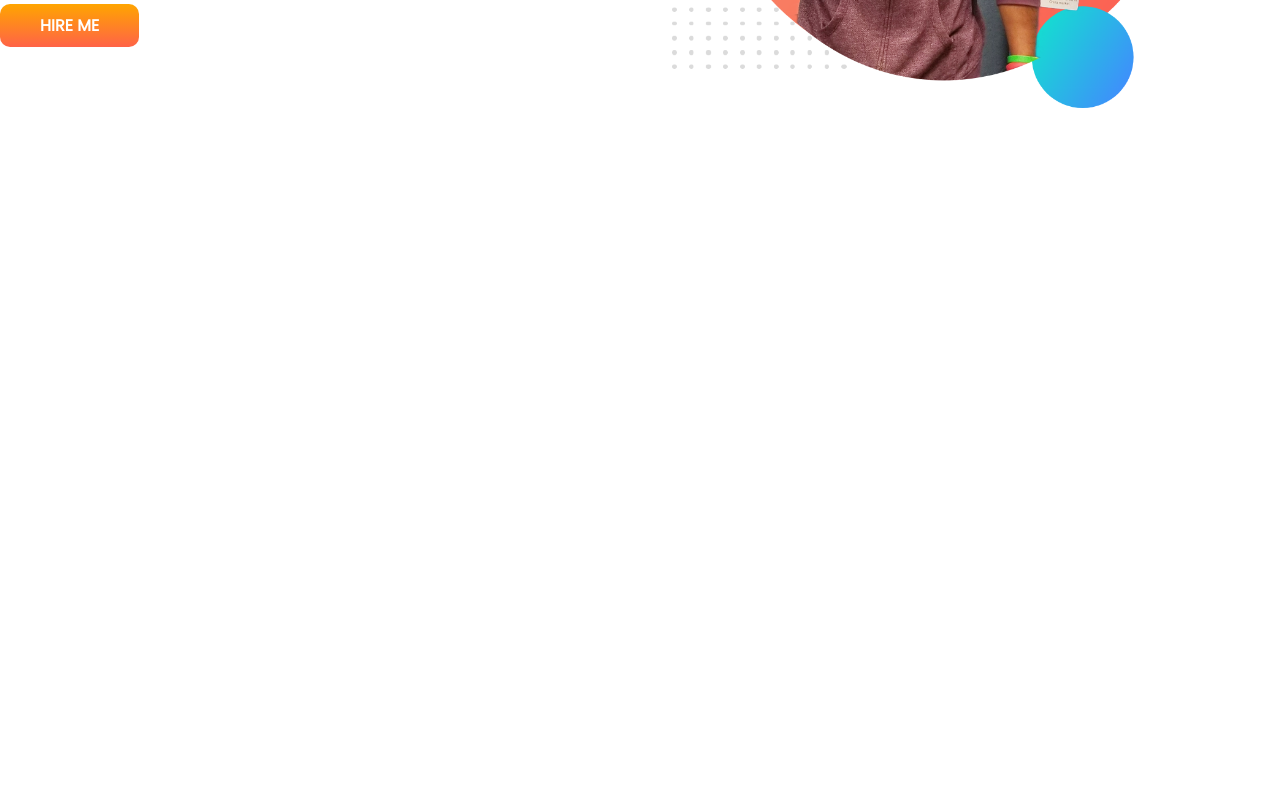
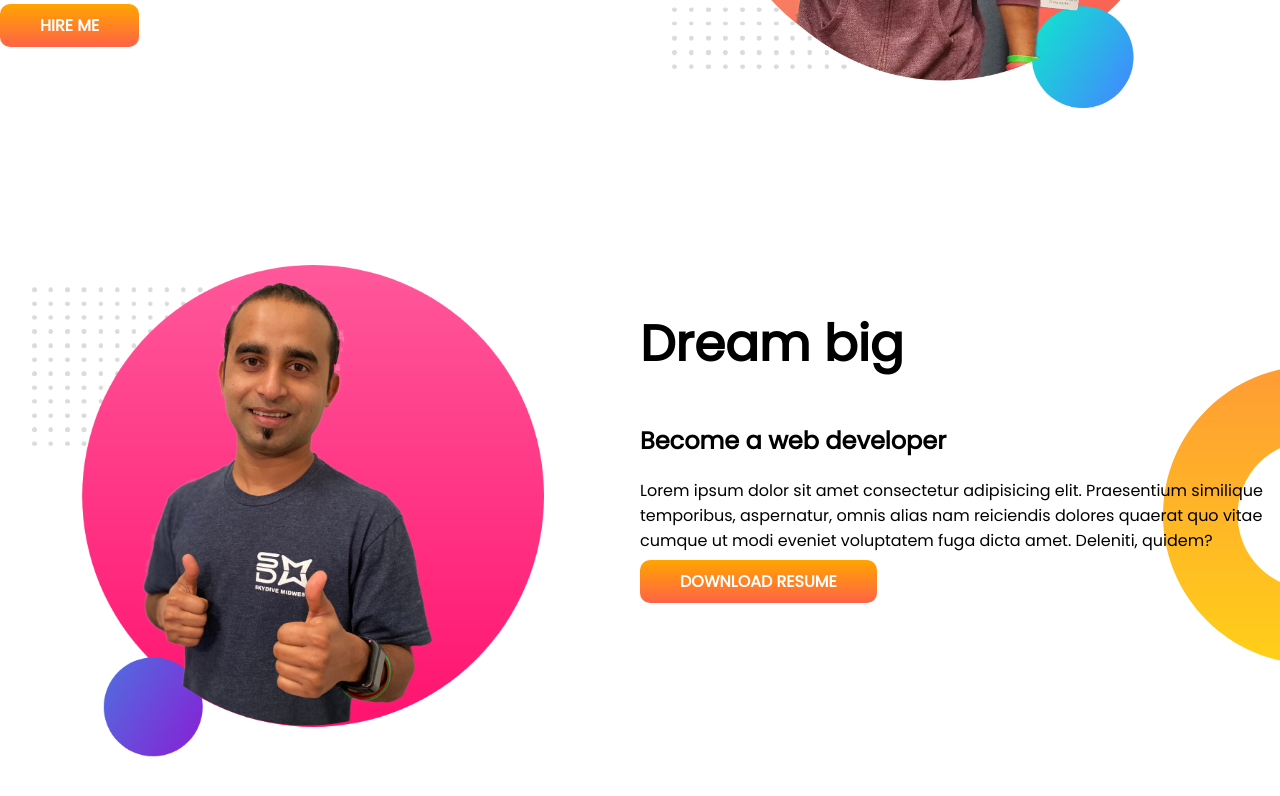
Before and after one commit to alaminhossain12/developer-portfolio, a plain HTML site: page index.html in a window 1280 px wide. Shown: the part 400-1196 px from the top of the page. Before the commit the page ends 800 px from the top, so only its background shows below. Drawn offline with Linux system fonts and the light colour scheme.

Commit message:
added dream big

```diff
--- a/index.html
+++ b/index.html
@@ -24,5 +24,17 @@
     <img src="./images/jhankar.png" alt="">
   </div>
 </section>
+
+  <section class="dream-big">
+    <div class="half-width">
+      <img src="./images/jhankar2.png" alt="">
+    </div>
+    <div class="half-width">
+      <h1>Dream big</h1>
+      <h2>Become a web developer</h2>
+      <p>Lorem ipsum dolor sit amet consectetur adipisicing elit. Praesentium similique temporibus, aspernatur, omnis alias nam reiciendis dolores quaerat quo vitae cumque ut modi eveniet voluptatem fuga dicta amet. Deleniti, quidem?</p>
+      <a href="#" target="_blank" class="link-button">DOWNLOAD RESUME</a>
+    </div>
+  </section>
 </body>
 </html>
--- a/style.css
+++ b/style.css
@@ -37,3 +37,40 @@ section {
   background-image: url(./images/top-banner.png);
   background-repeat: no-repeat;
 }
+
+h1 {
+  font-size: 50px;
+}
+
+.orange {
+  color: orange;
+}
+
+section {
+  display: flex;
+  margin-bottom: 150px;
+}
+
+.half-width {
+  width: 50%;
+}
+
+.half-width img {
+  width: 80%;
+  padding-left: 5%;
+}
+
+.link-button {
+  text-decoration: none;
+  padding: 10px 40px;
+  background-image: linear-gradient(orange, tomato);
+  color: white;
+  font-weight: 700;
+  border-radius: 10px;
+}
+
+.dream-big {
+  background-image: url(./images/dream-bg.png);
+  background-repeat: no-repeat;
+  background-position: right;
+}
```
